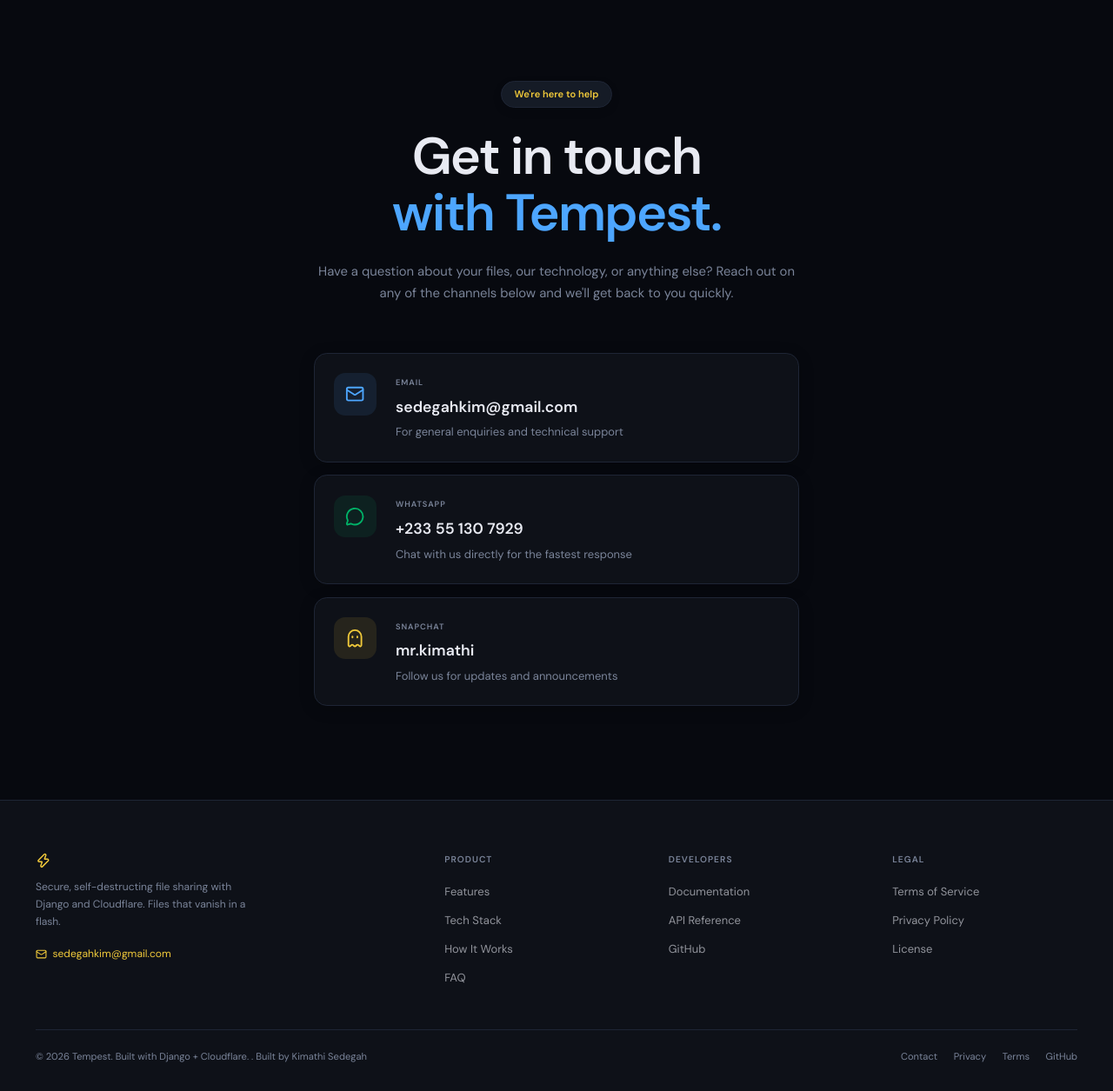
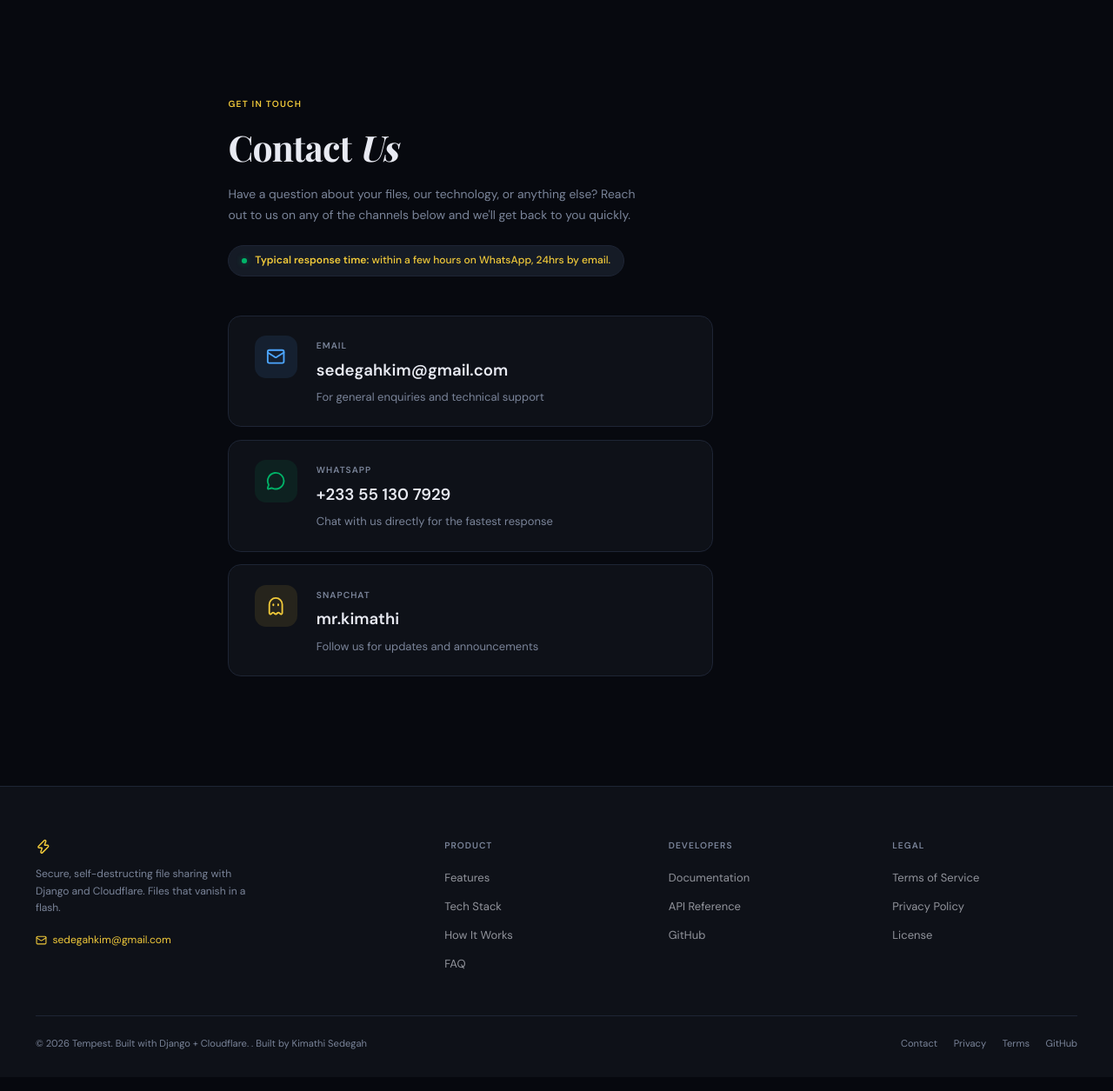
Before and after one commit to sedegah/Tempest, a Django app: template fileshare/templates/contact.html in a window 1280 px wide. Shown: the part 96-1351 px from the top of the page at 87% size. After the commit the page ends 1303 px from the top, so only its background shows below. Run offline with Django 5.2, Linux system fonts and the light colour scheme; the template is opened without the code that fills it, so the values that code supplies are empty; some libraries are stand-ins or nearby versions; some web fonts are replaced.

Commit message:
add contact page template with email, WhatsApp, and Snapchat support channels

```diff
--- a/fileshare/templates/contact.html
+++ b/fileshare/templates/contact.html
@@ -4,62 +4,43 @@
 
 {% block content %}
 <style>
-  .contact-header {
-    text-align: center;
-    max-width: 600px;
-    margin: 0 auto 60px;
-  }
-  .pill-badge {
+  .contact-badge {
     display: inline-flex;
     align-items: center;
-    padding: 6px 16px;
+    padding: 8px 16px;
     background: var(--surface2);
     border: 1px solid var(--border);
     border-radius: 999px;
-    font-size: 12px;
-    font-weight: 600;
+    font-size: 13px;
+    font-weight: 500;
     color: var(--accent);
-    margin-bottom: 24px;
-    box-shadow: 0 4px 12px rgba(0,0,0,0.1);
+    margin-bottom: 48px;
+    gap: 10px;
   }
-  .contact-header h1 {
-    font-family: 'DM Sans', sans-serif;
-    font-size: clamp(40px, 6vw, 64px);
-    font-weight: 800;
-    line-height: 1.1;
-    margin-bottom: 24px;
-    letter-spacing: -0.03em;
+  .contact-dot {
+    width: 6px;
+    height: 6px;
+    border-radius: 50%;
+    background: #00b368;
+    box-shadow: 0 0 8px rgba(0, 179, 104, 0.4);
   }
-  .contact-header h1 em {
-    font-style: normal;
-    color: var(--blue);
-  }
-  .contact-header p {
-    font-size: 16px;
-    color: var(--muted);
-    line-height: 1.7;
-    font-weight: 400;
-  }
-
   .contact-card {
     background: var(--surface);
     border: 1px solid var(--border);
     border-radius: 16px;
-    padding: 24px;
+    padding: 24px 32px;
     margin-bottom: 16px;
-    transition: transform 0.2s, border-color 0.2s, box-shadow 0.2s;
+    transition: transform 0.2s, border-color 0.2s;
     display: flex;
     align-items: flex-start;
     gap: 24px;
     text-decoration: none;
     color: inherit;
     cursor: pointer;
-    box-shadow: 0 4px 20px rgba(0,0,0,0.2);
   }
   .contact-card:hover {
     transform: translateY(-2px);
-    border-color: var(--blue);
-    box-shadow: 0 8px 30px rgba(77, 166, 255, 0.08);
+    border-color: var(--accent);
   }
   .contact-icon-box {
     width: 52px;
@@ -90,17 +71,16 @@
     padding-top: 4px;
   }
   .contact-label {
-    font-size: 10px;
+    font-size: 11px;
     font-weight: 700;
     letter-spacing: 0.1em;
     text-transform: uppercase;
     color: var(--muted);
   }
   .contact-value {
-    font-size: 19px;
+    font-size: 20px;
     font-weight: 700;
     color: var(--text);
-    font-family: 'DM Sans', sans-serif;
   }
   .contact-desc {
     font-size: 14px;
@@ -108,14 +88,17 @@
   }
 </style>
 
-<section style="padding: 100px 44px; max-width: 900px; margin: 0 auto; min-height: 70vh;">
-  <div class="contact-header">
-    <div class="pill-badge">We're here to help</div>
-    <h1>Get in touch<br><em>with Tempest.</em></h1>
-    <p>Have a question about your files, our technology, or anything else? Reach out on any of the channels below and we'll get back to you quickly.</p>
+<section style="padding: 120px 44px; max-width: 900px; margin: 0 auto; min-height: 70vh;">
+  <p class="section-label">Get in touch</p>
+  <h1 class="section-title">Contact <em>Us</em></h1>
+  <p class="section-sub" style="margin-bottom: 24px;">Have a question about your files, our technology, or anything else? Reach out to us on any of the channels below and we'll get back to you quickly.</p>
+
+  <div class="contact-badge">
+    <div class="contact-dot"></div>
+    <span><strong>Typical response time:</strong> within a few hours on WhatsApp, 24hrs by email.</span>
   </div>
 
-  <div style="max-width: 600px; margin: 0 auto;">
+  <div style="max-width: 600px;">
     <!-- Email -->
     <a href="mailto:sedegahkim@gmail.com" class="contact-card">
       <div class="contact-icon-box icon-email">
```
